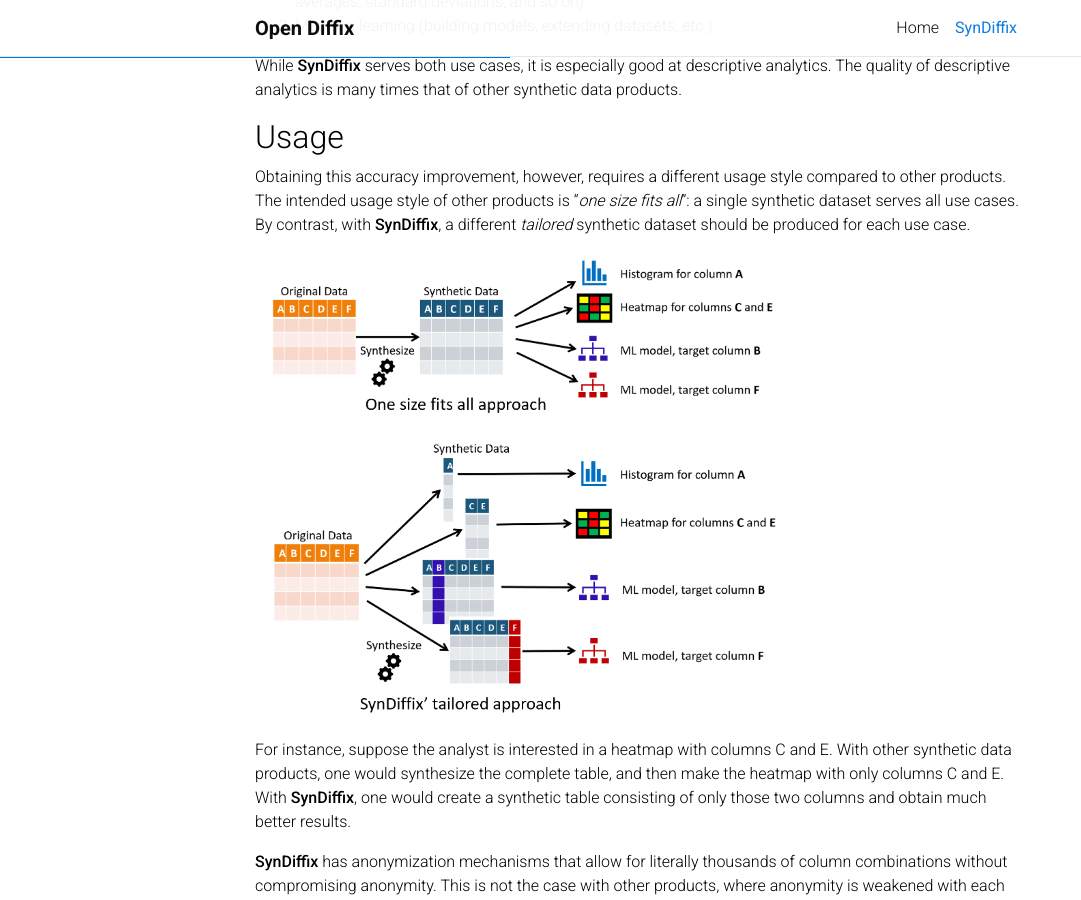
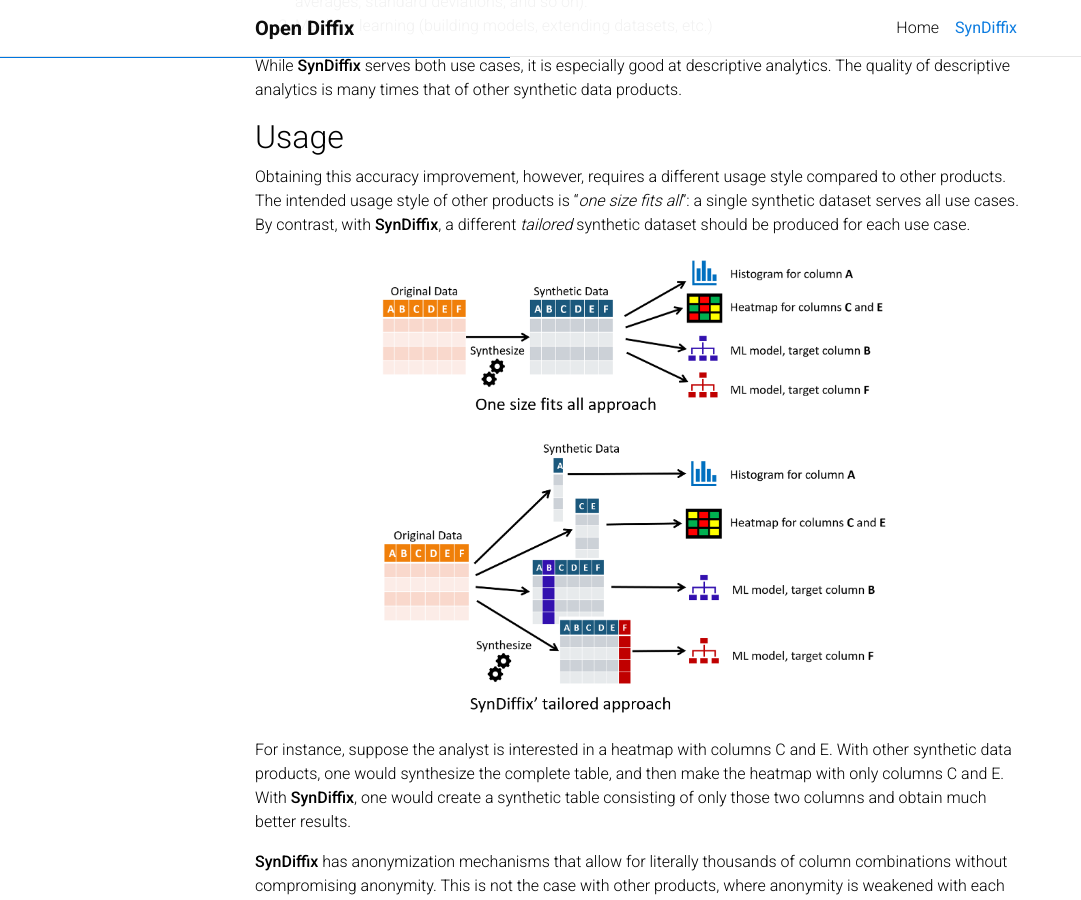
Before and after one commit to diffix/diffix.github.io, a Jekyll site: the page built from _pages/syndiffix.md, in a window 1280 px wide and 900 px high, scrolled down 700 px. Shown: the whole window, without its empty margins (0-1081 px from the left). Built offline with Jekyll 4.4.1, drawn with Linux system fonts in a browser that asks for light colours; comment, search, counter and statistics services are not loaded; a style sheet for code colours, icons or effects is not loaded.

Commit message:
Center images

```diff
--- a/_includes/image.html
+++ b/_includes/image.html
@@ -3,7 +3,10 @@
 {% assign max_width = include.max_width | default:"" %}
 
 {% if src != "" %}
-  <img src="{{ src }}" alt="{{ alt }}" class="img-fluid" {% if max_width != "" %}style="max-width: {{ max_width }}; width: 100%;"{% endif %}>
+  <img src="{{ src }}"
+       alt="{{ alt }}"
+       class="img-fluid mx-auto d-block"
+       {% if max_width != "" %}style="max-width: {{ max_width }}; width: 100%;"{% endif %}>
 {% else %}
   <p class="error">Error: Missing 'src' attribute in include 'image.html'.</p>
 {% endif %}
```
